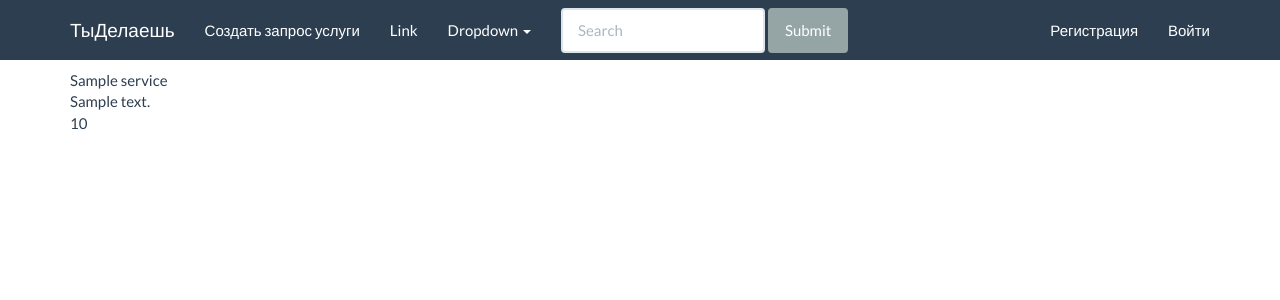
After one commit to BorisKolganov/youdo_v2, a Django app: page /service_detail/1/ in a window 1280 px wide. The commit adds this page. Shown: the top 300 px of the page. Run offline with Django 3.2, Linux system fonts and the light colour scheme; tables that the repository leaves empty hold one stand-in row (values such as "Sample post"); parts of the project's set-up code (start-up, migrations or seed data) failed here and were passed over; some libraries are stand-ins or nearby versions.

Commit message:
service detail view

```diff
--- a/core/templates/index.html
+++ b/core/templates/index.html
@@ -1 +1,6 @@
 {% extends 'base.html' %}
+{% block content %}
+    {% for service in services %}
+        {{ service.name }}<br/>
+    {% endfor %}
+{% endblock %}
--- a/core/views.py
+++ b/core/views.py
@@ -5,10 +5,16 @@ from django.views.generic.edit import FormView
 
 from core.forms import RegistrationForm, LoginForm
 from core.models import User
+from works.models import Service
 
 
 class IndexView(TemplateView):
     template_name = 'index.html'
+
+    def get_context_data(self, **kwargs):
+        context = super(IndexView, self).get_context_data(**kwargs)
+        context['services'] = Service.objects.all()
+        return context
 
 
 class RegistrationView(FormView):
--- a/templates/base.html
+++ b/templates/base.html
@@ -24,11 +24,9 @@
               </button>
               <a class="navbar-brand" href="{% url 'core:index' %}">ТыДелаешь</a>
             </div>
-
-            <!-- Collect the nav links, forms, and other content for toggling -->
             <div class="collapse navbar-collapse" id="bs-example-navbar-collapse-1">
               <ul class="nav navbar-nav">
-                <li class="active"><a href="#">Link <span class="sr-only">(current)</span></a></li>
+                <li><a href="{% url 'works:create_service' %}">Создать запрос услуги</a></li>
                 <li><a href="#">Link</a></li>
                 <li class="dropdown">
                   <a href="#" class="dropdown-toggle" data-toggle="dropdown" role="button" aria-haspopup="true" aria-expanded="false">Dropdown <span class="caret"></span></a>
--- a/works/models.py
+++ b/works/models.py
@@ -24,10 +24,11 @@ class ServiceType(models.Model):
 
 class Service(models.Model):
     user = models.ForeignKey('core.User', verbose_name=u'Пользователь')
-    employee = models.ForeignKey('works.Employee', verbose_name=u'Исполнитель')
+    employee = models.ForeignKey('works.Employee', verbose_name=u'Исполнитель', null=True)
     name = models.CharField(max_length=250, verbose_name=u'Название')
+    description = models.TextField(verbose_name=u'Описание')
     price = models.IntegerField(verbose_name=u'Оплата')
-    avatar = models.ImageField(verbose_name=u'Аватар', null=True)
+    avatar = models.ImageField(verbose_name=u'Аватар', null=True, upload_to='avatars', default='avatars/default.jpg')
     type = models.ForeignKey('works.ServiceType', verbose_name=u'Тип услуги')
 
 
--- /dev/null
+++ b/works/templates/service_detail.html
@@ -0,0 +1,8 @@
+{% extends 'base.html' %}
+{% block title %}{% endblock %}
+{% block content %}
+    {{ service.name }}<br/>
+    {{ service.description }}<br/>
+    {{ service.price }}<br/>
+
+{% endblock %}
--- a/works/urls.py
+++ b/works/urls.py
@@ -1,9 +1,11 @@
 from django.conf.urls import url
 from django.contrib.auth.decorators import login_required
 
-from works.views import CreateEmployeeView, UpdateEmployeeView
+from works.views import CreateEmployeeView, UpdateEmployeeView, CreateServiceView, ServiceView
 
 urlpatterns = [
     url(r'^create_employee/', login_required(CreateEmployeeView.as_view()), name='create_employee'),
-    url(r'^update_employee/(?P<pk>\d+)/', login_required(UpdateEmployeeView.as_view()), name='update_employee')
+    url(r'^update_employee/(?P<pk>\d+)/', login_required(UpdateEmployeeView.as_view()), name='update_employee'),
+    url(r'^create/', login_required(CreateServiceView.as_view()), name='create_service'),
+    url(r'service_detail/(?P<pk>\d+)/', ServiceView.as_view(), name='service_detail')
 ]
--- a/works/views.py
+++ b/works/views.py
@@ -4,10 +4,10 @@ from django.shortcuts import render
 
 # Create your views here.
 
-from django.views.generic import CreateView, UpdateView
+from django.views.generic import CreateView, UpdateView, DetailView
 
-from works.forms import EmployeeForm
-from works.models import Employee
+from works.forms import EmployeeForm, ServiceForm
+from works.models import Employee, Service
 
 
 class CreateEmployeeView(CreateView):
@@ -42,3 +42,20 @@ class UpdateEmployeeView(UpdateView):
         except Employee.DoesNotExist:
             return HttpResponseRedirect(reverse('core:index'))
         return super(UpdateEmployeeView, self).dispatch(request, *args, **kwargs)
+
+
+class CreateServiceView(CreateView):
+    model = Service
+    template_name = 'create_service.html'
+    form_class = ServiceForm
+    success_url = reverse_lazy('core:index')
+
+    def form_valid(self, form):
+        form.instance.user = self.request.user
+        return super(CreateServiceView, self).form_valid(form)
+
+
+class ServiceView(DetailView):
+    model = Service
+    template_name = 'service_detail.html'
+    context_object_name = 'service'
```
Also changed, not shown: works/forms.py (+7 -1 lines), works/templates/create_service.html (added, +8 -0 lines).
